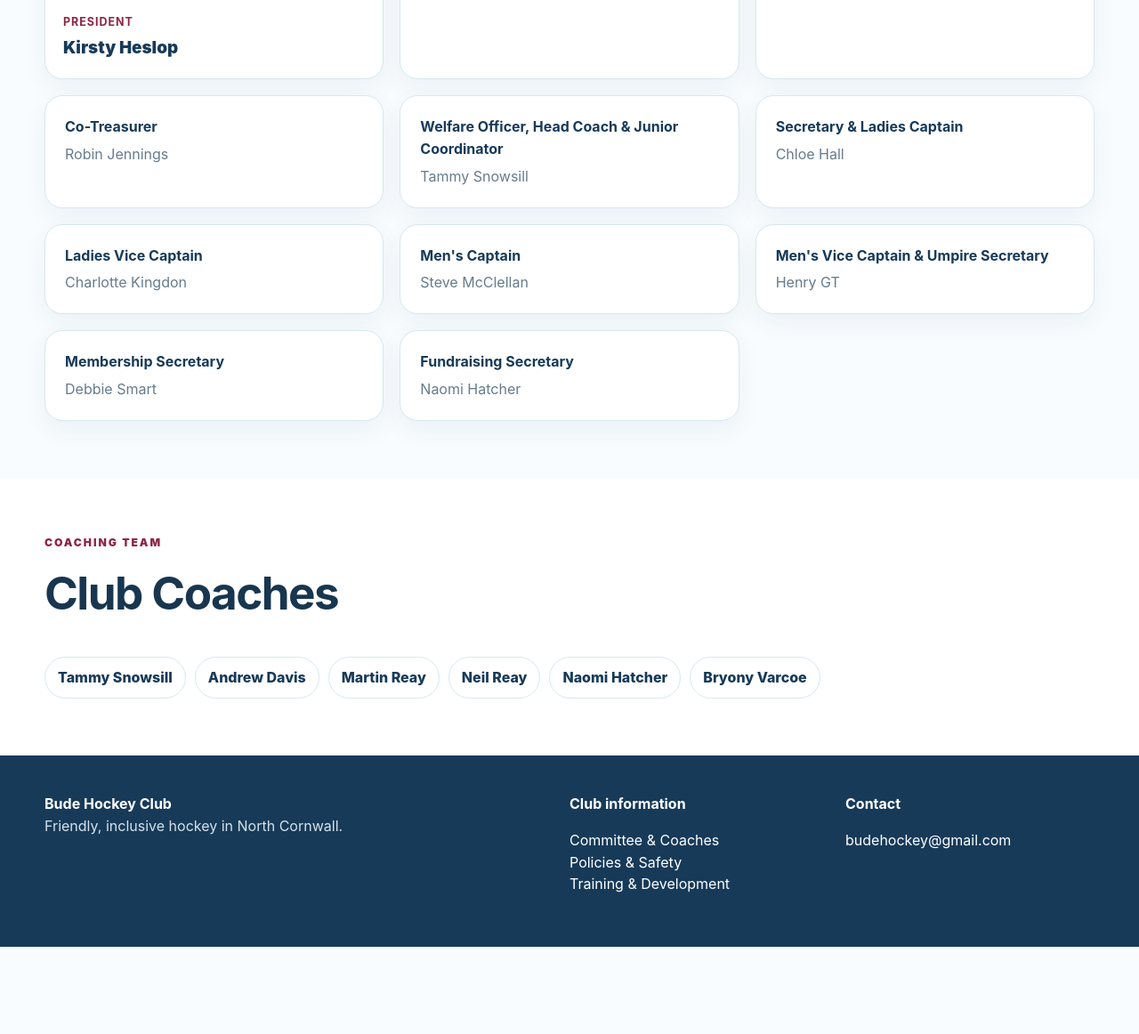
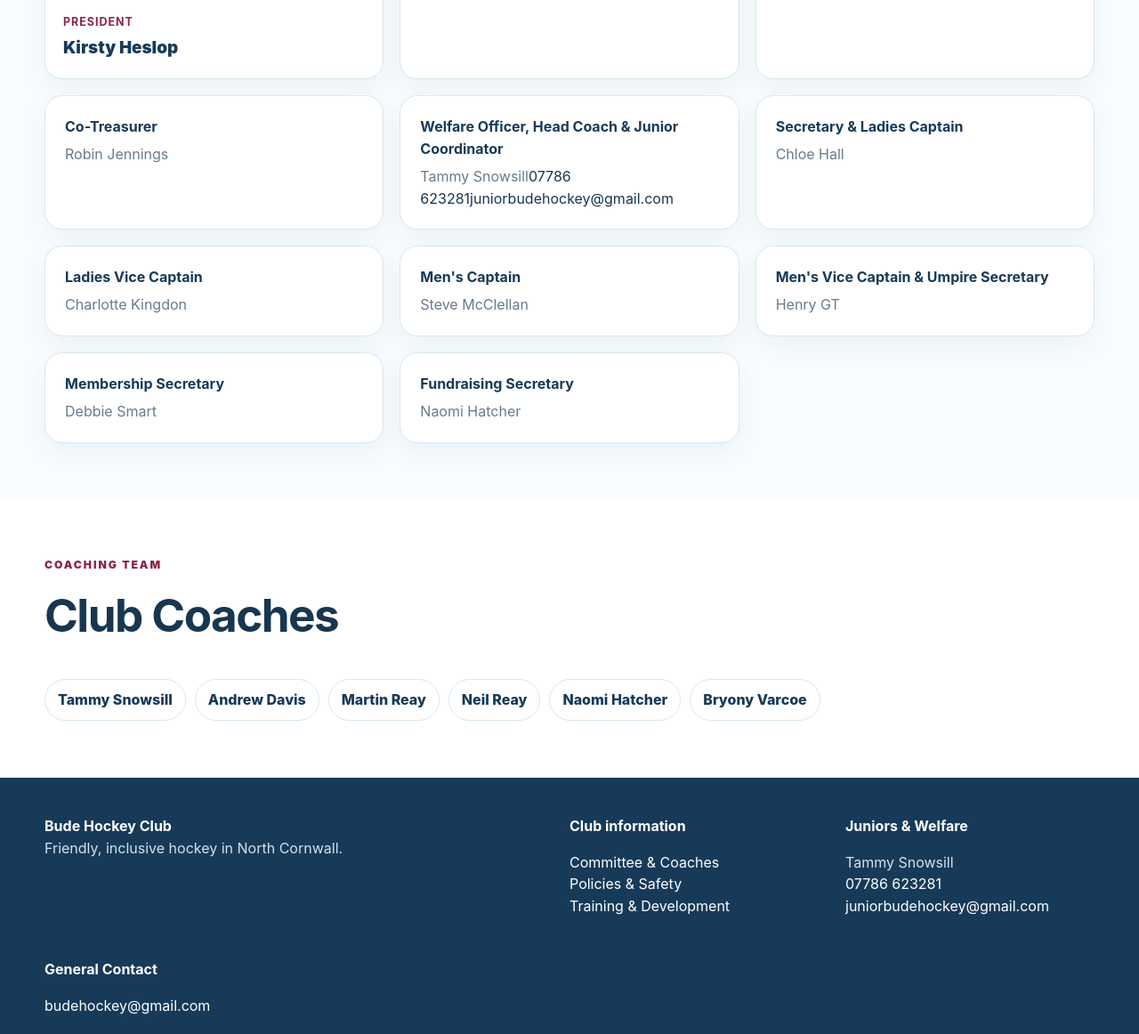
Before and after one commit to stacewalbridge-rgb/bude-hockey-club, a website: page public/committee.html in a window 1280 px wide. Shown: the part 1083-2245 px from the top of the page at 89% size. Before the commit the page ends 2147 px from the top, so only its background shows below. Drawn offline with Linux system fonts and the light colour scheme.

Commit message:
Rename people page and add Tammy junior welfare contact

```diff
--- a/public/committee.html
+++ b/public/committee.html
@@ -1,11 +1,11 @@
 <!doctype html><html lang="en"><head><meta charset="utf-8"><meta name="viewport" content="width=device-width,initial-scale=1"><meta name="theme-color" content="#dff5fc"><link rel="stylesheet" href="styles.css"><title>Committee & Coaches | Bude Hockey Club</title><meta name="description" content="Bude Hockey Club committee members and coaching team."></head><body><header class="site-header"><div class="wrap header-inner"><a class="brand" href="index.html"><img src="https://www.bude-today.co.uk/tindle-static/image/2024/04/15/15/33/Bude%20Hockey%20logo.jpg?width=752&height=500&crop=752:500" alt="Bude Hockey Club logo"><div class="brand-copy"><strong>BUDE HOCKEY CLUB</strong><span>Committee & Coaches</span></div></a><nav class="nav"><a href="index.html">Home</a><a href="committee.html">Committee</a><a href="policies.html">Policies</a><a href="development.html">Training</a><a href="juniors.html">Juniors</a></nav><button class="menu-btn" aria-label="Open menu" aria-expanded="false">☰</button></div><div class="mobile-nav"><a href="index.html">Home</a><a href="committee.html">Committee & Coaches</a><a href="policies.html">Constitution, Policies & Safety</a><a href="development.html">Coaching & Umpiring Training</a><a href="juniors.html">Junior Hockey</a></div></header><main>
-<section class="page-hero"><div class="wrap"><div class="package"><div class="eyebrow" style="color:#f2cf52">Club people</div><h1>Committee & Coaches</h1><p>The volunteers who help run, safeguard, coach and develop Bude Hockey Club.</p></div></div></section>
+<section class="page-hero"><div class="wrap"><div class="package"><div class="eyebrow" style="color:#f2cf52">Club people</div><h1>Meet Bude Hockey Club</h1><p>Meet the volunteers who run, safeguard, coach and develop Bude Hockey Club.</p></div></div></section>
 <section class="section"><div class="wrap"><div class="section-head"><div><div class="eyebrow">Committee</div><h2>Committee Members</h2></div></div><div class="info-grid">
 <div class="info-card committee-person-card"><img class="committee-person-photo" src="assets/committee-kirsty-heslop.jpg" alt="Kirsty Heslop, Club President"><div class="committee-person-copy"><strong>President</strong><span>Kirsty Heslop</span></div></div>
 <div class="info-card"><strong>Chairman</strong><span>Claire Pipe</span></div>
 <div class="info-card"><strong>Treasurer</strong><span>Simon Fry</span></div>
 <div class="info-card"><strong>Co-Treasurer</strong><span>Robin Jennings</span></div>
-<div class="info-card"><strong>Welfare Officer, Head Coach & Junior Coordinator</strong><span>Tammy Snowsill</span></div>
+<div class="info-card contact-person-card"><strong>Welfare Officer, Head Coach & Junior Coordinator</strong><span>Tammy Snowsill</span><a href="tel:+447786623281">07786 623281</a><a href="mailto:juniorbudehockey@gmail.com">juniorbudehockey@gmail.com</a></div>
 <div class="info-card"><strong>Secretary & Ladies Captain</strong><span>Chloe Hall</span></div>
 <div class="info-card"><strong>Ladies Vice Captain</strong><span>Charlotte Kingdon</span></div>
 <div class="info-card"><strong>Men's Captain</strong><span>Steve McClellan</span></div>
@@ -14,4 +14,4 @@
 <div class="info-card"><strong>Fundraising Secretary</strong><span>Naomi Hatcher</span></div>
 </div></div></section>
 <section class="section alt"><div class="wrap"><div class="section-head"><div><div class="eyebrow">Coaching team</div><h2>Club Coaches</h2></div></div><div class="people-tags"><span>Tammy Snowsill</span><span>Andrew Davis</span><span>Martin Reay</span><span>Neil Reay</span><span>Naomi Hatcher</span><span>Bryony Varcoe</span></div></div></section>
-</main><footer class="footer"><div class="wrap footer-grid"><div><strong>Bude Hockey Club</strong><div class="small">Friendly, inclusive hockey in North Cornwall.</div></div><div><strong>Club information</strong><p class="small"><a href="committee.html">Committee & Coaches</a><br><a href="policies.html">Policies & Safety</a><br><a href="development.html">Training & Development</a></p></div><div><strong>Contact</strong><p class="small"><a href="mailto:budehockey@gmail.com">budehockey@gmail.com</a></p></div></div></footer><script src="site.js"></script></body></html>
+</main><footer class="footer"><div class="wrap footer-grid"><div><strong>Bude Hockey Club</strong><div class="small">Friendly, inclusive hockey in North Cornwall.</div></div><div><strong>Club information</strong><p class="small"><a href="committee.html">Committee & Coaches</a><br><a href="policies.html">Policies & Safety</a><br><a href="development.html">Training & Development</a></p></div><div><strong>Juniors & Welfare</strong><p class="small">Tammy Snowsill<br><a href="tel:+447786623281">07786 623281</a><br><a href="mailto:juniorbudehockey@gmail.com">juniorbudehockey@gmail.com</a></p></div><div><strong>General Contact</strong><p class="small"><a href="mailto:budehockey@gmail.com">budehockey@gmail.com</a></p></div></div></footer><script src="site.js"></script></body></html>
```
